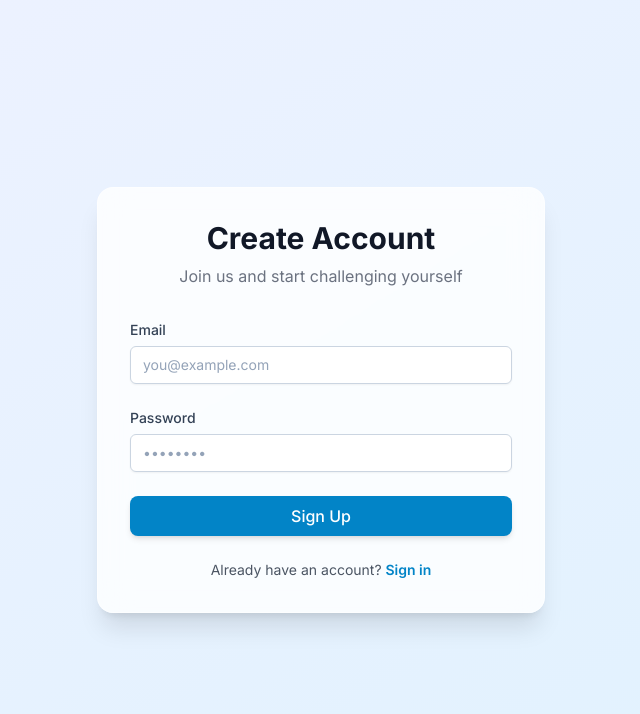
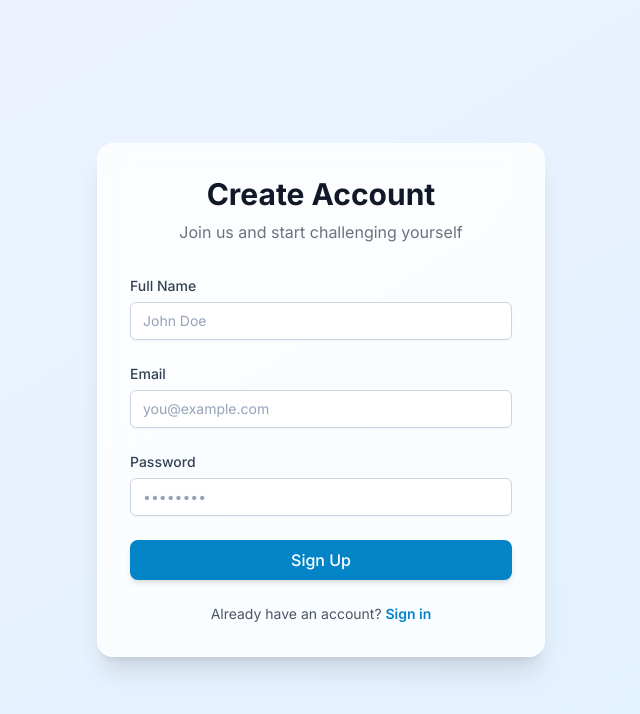
Before and after one commit to lord-rudra0/Quiz-App, a React (Vite) app in the folder Frontend/: page /signup in a window 1280 px wide. Shown: the top 714 px of the page, without its empty margins (319-959 px from the left). Built offline with nearby package versions, Linux system fonts and the light colour scheme; no server answers.

Commit message:
Name added

```diff
--- a/Frontend/src/App.jsx
+++ b/Frontend/src/App.jsx
@@ -37,12 +37,22 @@ const ProtectedRoute = ({ children }) => {
 };
 
 const Dashboard = () => {
+  const [user, setUser] = useState(null);
+
+  useEffect(() => {
+    supabase.auth.getUser().then(({ data: { user } }) => {
+      setUser(user);
+    });
+  }, []);
+
   return (
     <div className="min-h-screen bg-brand-50 p-8">
       <div className="max-w-4xl mx-auto">
-        <h1 className="text-3xl font-bold text-gray-900 mb-6">Quiz Dashboard</h1>
+        <h1 className="text-3xl font-bold text-gray-900 mb-6">
+          Welcome, {user?.user_metadata?.full_name || 'Quizzer'}!
+        </h1>
         <div className="bg-white p-6 rounded-lg shadow-md">
-          <p className="text-gray-600">Welcome to your dashboard! Quizzes will appear here.</p>
+          <p className="text-gray-600">Your quizzes will appear here.</p>
           <button
             onClick={() => supabase.auth.signOut()}
             className="mt-4 px-4 py-2 bg-red-500 text-white rounded hover:bg-red-600 transition"
--- a/Frontend/src/pages/Signup.jsx
+++ b/Frontend/src/pages/Signup.jsx
@@ -7,6 +7,7 @@ import Button from '../components/ui/Button';
 import Input from '../components/ui/Input';
 
 const Signup = () => {
+    const [fullName, setFullName] = useState('');
     const [email, setEmail] = useState('');
     const [password, setPassword] = useState('');
     const [loading, setLoading] = useState(false);
@@ -22,6 +23,11 @@ const Signup = () => {
             const { data, error } = await supabase.auth.signUp({
                 email,
                 password,
+                options: {
+                    data: {
+                        full_name: fullName,
+                    },
+                },
             });
 
             if (error) throw error;
@@ -60,6 +66,14 @@ const Signup = () => {
 
                 <form onSubmit={handleSignup} className="space-y-6">
                     <Input
+                        label="Full Name"
+                        type="text"
+                        placeholder="John Doe"
+                        value={fullName}
+                        onChange={(e) => setFullName(e.target.value)}
+                        required
+                    />
+                    <Input
                         label="Email"
                         type="email"
                         placeholder="you@example.com"
```
